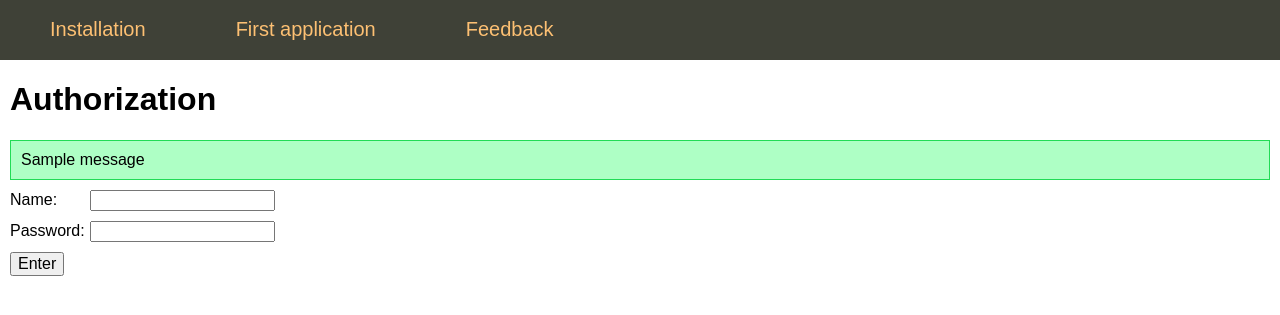
After one commit to raydmtrtiy/flask_2, a Flask app: page /login in a window 1280 px wide. The commit adds this page. Shown: the top 315 px of the page. Run offline with Flask 3, Linux system fonts and the light colour scheme; one stand-in notice (Sample message) is shown.

Commit message:
Lesson 3

```diff
--- a/app.py
+++ b/app.py
@@ -1,4 +1,4 @@
-from flask import Flask, render_template, request
+from flask import Flask, render_template, request, flash, url_for, session, abort, redirect
 
 app = Flask(__name__)
 
@@ -6,10 +6,12 @@ menu = [{"name": "Installation", "url": "install-flask"},
         {"name": "First application", "url": "first-app"},
         {"name": "Feedback", "url": "contact"}]
 
+app.secret_key = 'e3b0c44298fc1c149afbf4c8996fb92427ae41e4649b934ca495991b7852b855'
 
 @app.route('/')
 def index():
     return render_template('index.html', menu=menu)
+
 
 
 @app.route('/about')
@@ -17,15 +19,36 @@ def about():
     return render_template('about.html', title="About the site", menu=menu)
 
 
-@app.route("/profile/<string:user_name>/<string:path>")
-def profile(user_name, path):
-    return f"User: {user_name}, path: {path}"
+@app.route("/profile/<username>")
+def profile(username):
+    if 'userLogged' not in session or session['userLogged'] != username:
+        abort(404)
+    return f'User profile: {username}'
+
+
+@app.route("/login", methods=["POST", "GET"])
+def login():
+    if 'userLogged' in session:
+        return redirect(url_for('profile', username=session['userLogged']))
+    elif request.method == 'POST' and request.form['username'] == "selfedu" and request.form['psw'] == "123":
+        session['userLogged'] = request.form['username']
+        return redirect(url_for('profile', username=session['userLogged']))
+    return render_template('login.html', title="Authorization", menu=menu)
+
+
+@app.errorhandler(404)
+def pageNotFound(error):
+    return render_template('page404.html', title='Page not found', menu=menu), 404
 
 
 @app.route("/contact", methods=["POST", "GET"])
 def contact():
     if request.method == 'POST':
-        x = request.form['username']
+        if len(request.form['username']) > 2:
+            flash("The message has been sent", category='success')
+        else:
+            flash("Send error", category='error')
+
     return render_template('contact.html', title="Feedback", menu=menu)
 
 
--- a/templates/base.html
+++ b/templates/base.html
@@ -4,10 +4,9 @@
 <head>
   <meta charset="UTF-8">
   <link type="text/css" href="{{ url_for('static', filename='css/style.css')}}" rel="stylesheet" />
-  <link rel="icon" href="{{ url_for('static', filename='favicon.png') }}" type="image/png">
   {% block title -%}
   {% if title %}
-  <title>About Flask - {{ title }}</title>
+  <title>About Flask - {{title}}</title>
   {% else %}
   <title>About Flask</title>
   {% endif %}
@@ -18,8 +17,8 @@
   {% block content -%}
   {%- block mainmenu -%}
   <ul class="mainmenu">
-    {% for name in menu %}
-    <li><a href="">{{name}}</a></li>
+    {% for p in menu %}
+    <li><a href="{{p.url}}">{{p.name}}</a></li>
     {% endfor %}
   </ul>
   {% endblock mainmenu -%}
--- a/templates/contact.html
+++ b/templates/contact.html
@@ -2,6 +2,9 @@
 
 {% block content %}
 {{ super() }}
+{% for category, message in get_flashed_messages(True) %}
+<div class="flash {{ category }}">{{ message }}</div>
+{% endfor %}
 <form action="/contact" method="post" class="form-contact">
 <p><label>Name:</label><input type="text" name="username" value="" required />
 <p><label>Email:</label><input type="text" name="email" value="" required />
--- /dev/null
+++ b/templates/login.html
@@ -0,0 +1,14 @@
+{% extends 'base.html' %}
+
+{% block content %}
+{{ super() }}
+{% for cat, msg in get_flashed_messages(True) %}
+<div class="flash {{cat}}">{{msg}}</div>
+{% endfor %}
+<form action="/login" method="post" class="form-contact">
+<p><label>Name:</label><input type="text" name="username" value="" required />
+<p><label>Password:</label><input type="password" name="psw" value="" required />
+<p><input type="submit" value="Enter" />
+
+</form>
+{% endblock %}
```
Also changed, not shown: templates/page404.html (added, +7 -0 lines), 1 other file.
